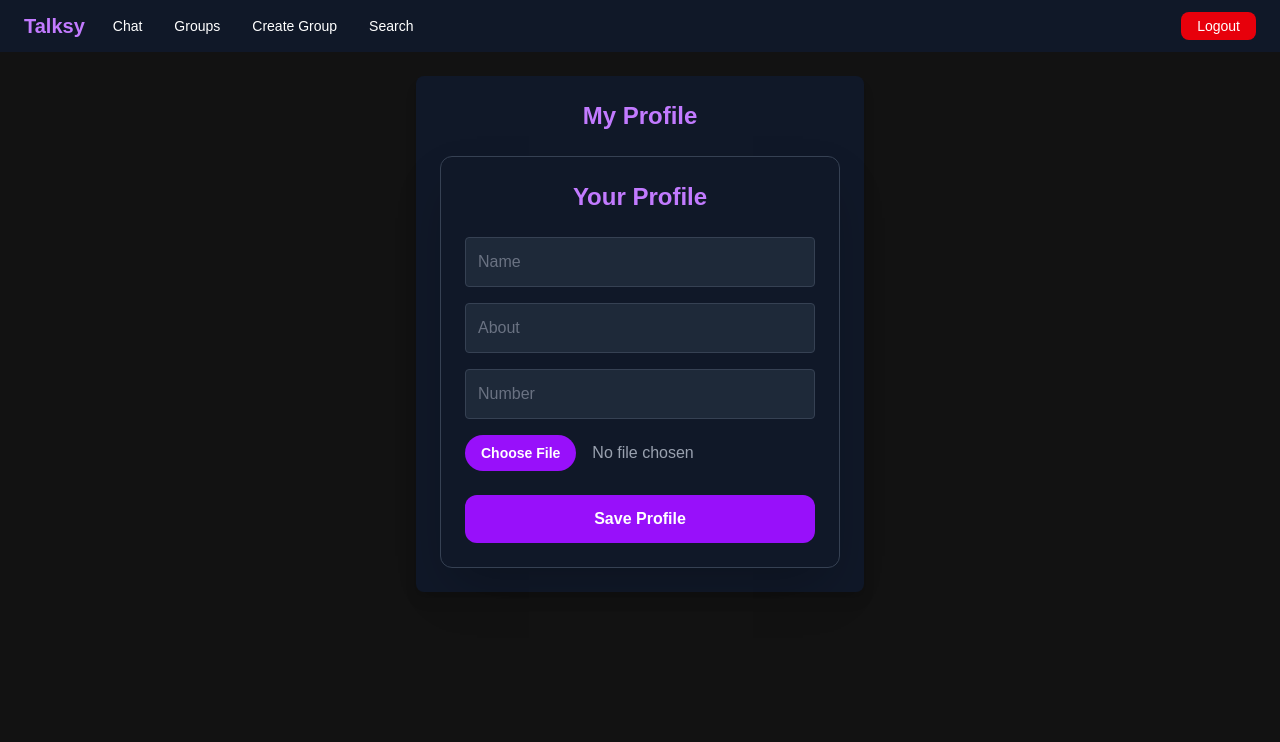
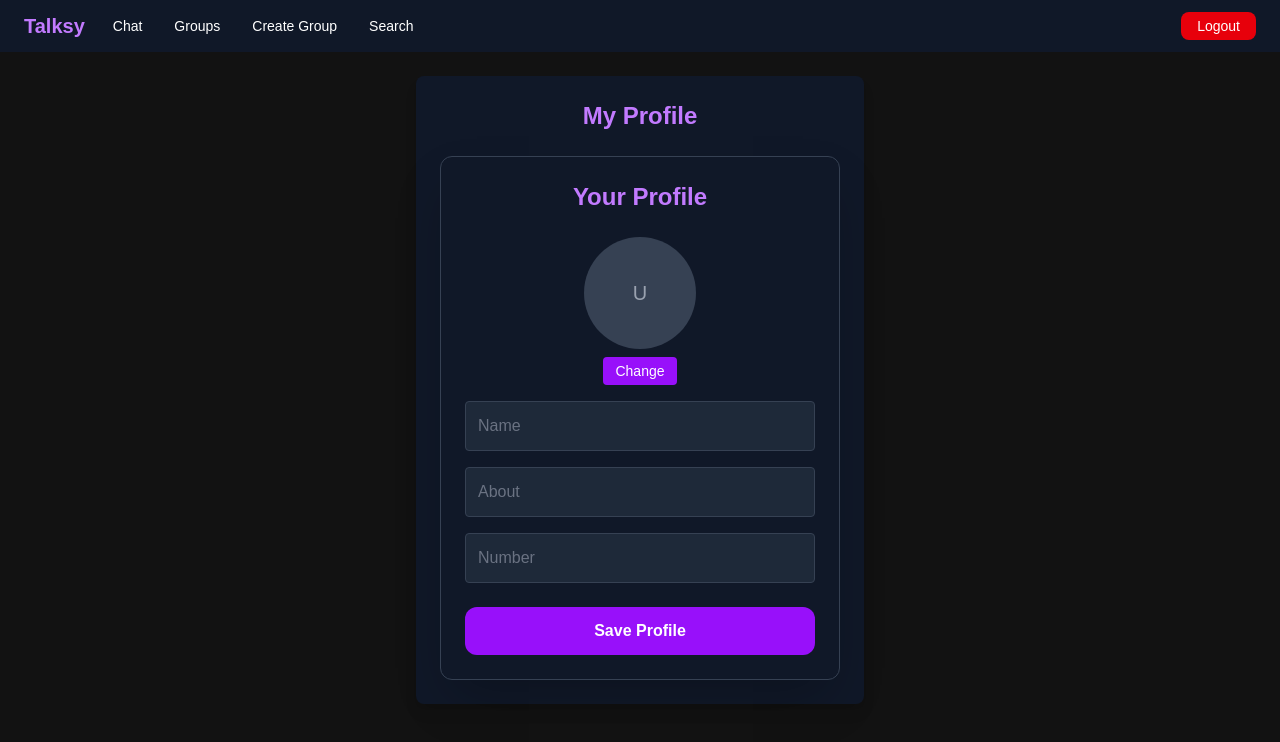
Before and after one commit to umair379/Talksy, a Next.js app: page /profile in a window 1280 px wide. Shown: the top 742 px of the page. Built offline with nearby package versions, Linux system fonts and the light colour scheme; no server answers; the database is empty; sample sign-in values are in the browser's storage.

Commit message:
Update ProfileForm.tsx

```diff
--- a/src/components/ProfileForm.tsx
+++ b/src/components/ProfileForm.tsx
@@ -3,7 +3,7 @@
 import { useEffect, useState } from "react";
 import { db, storage, auth } from "@/lib/firebase";
 import { doc, getDoc, setDoc } from "firebase/firestore";
-import { ref, uploadBytes, getDownloadURL } from "firebase/storage";
+import { ref, uploadBytes, getDownloadURL, deleteObject } from "firebase/storage";
 import { User as FirebaseUser } from "firebase/auth";
 import Image from "next/image";
 
@@ -41,6 +41,24 @@ export default function ProfileForm() {
     fetchProfile();
   }, []);
 
+  // remove DP
+  const handleRemoveImage = async () => {
+    const user: FirebaseUser | null = auth.currentUser;
+    if (!user) return;
+
+    if (!imageUrl) return;
+
+    try {
+      const imageRef = ref(storage, `profiles/${user.uid}`);
+      await deleteObject(imageRef);
+      setImageUrl("");
+      await setDoc(doc(db, "users", user.uid), { imageUrl: "" }, { merge: true });
+    } catch (err) {
+      console.error(err);
+      alert("Failed to remove image");
+    }
+  };
+
   // save/update profile
   const handleSubmit = async (e: React.FormEvent<HTMLFormElement>) => {
     e.preventDefault();
@@ -58,13 +76,17 @@ export default function ProfileForm() {
         finalImageUrl = await getDownloadURL(imageRef);
       }
 
-      await setDoc(doc(db, "users", user.uid), {
+      await setDoc(
+        doc(db, "users", user.uid),
+        {
           uid: user.uid,
           name,
           about,
           number,
           imageUrl: finalImageUrl,
-      }, { merge: true }); // merge: true added for consistency
+        },
+        { merge: true }
+      );
 
       alert("Profile saved successfully!");
       setImage(null);
@@ -79,7 +101,6 @@ export default function ProfileForm() {
 
   if (initialLoading) {
     return (
-      // 🎨 Theme Change: Darker loading screen, light text
       <div className="flex items-center justify-center h-[80vh] text-purple-400">
         Loading profile...
       </div>
@@ -89,29 +110,52 @@ export default function ProfileForm() {
   return (
     <form
       onSubmit={handleSubmit}
-      // 🎨 Theme Change: Dark form background, light borders
-      // 📱 Responsiveness: max-w-sm for small screens, p-4 for padding
       className="flex flex-col gap-4 max-w-sm sm:max-w-md mx-auto p-4 sm:p-6 border border-gray-700 rounded-xl bg-gray-900 shadow-2xl"
     >
-      {/* 🎨 Theme Change: Purple heading */}
       <h2 className="text-2xl font-bold text-center mb-2 text-purple-400">Your Profile</h2>
 
-      {imageUrl && (
-        <div className="flex justify-center">
+      {/* DP Display */}
+      <div className="flex flex-col items-center">
+        {imageUrl ? (
           <Image
             src={imageUrl}
             alt="Profile"
-            width={100}
-            height={100}
-            className="rounded-full object-cover w-24 h-24"
+            width={120}
+            height={120}
+            className="rounded-full object-cover border-2 border-purple-500"
           />
+        ) : (
+          <div className="w-28 h-28 rounded-full bg-gray-700 flex items-center justify-center text-gray-400 text-xl">
+            {name ? name.charAt(0) : "U"}
           </div>
         )}
 
+        {/* Change / Remove Buttons */}
+        <div className="flex gap-2 mt-2">
+          <label className="bg-purple-600 text-white px-3 py-1 rounded cursor-pointer hover:bg-purple-700 text-sm">
+            Change
+            <input
+              type="file"
+              className="hidden"
+              onChange={(e) => setImage(e.target.files?.[0] || null)}
+            />
+          </label>
+          {imageUrl && (
+            <button
+              type="button"
+              onClick={handleRemoveImage}
+              className="bg-red-600 text-white px-3 py-1 rounded hover:bg-red-700 text-sm"
+            >
+              Remove
+            </button>
+          )}
+        </div>
+      </div>
+
+      {/* Inputs */}
       <input
         type="text"
         placeholder="Name"
-        // 🎨 Theme Change: Darker input fields
         className="p-3 border border-gray-700 rounded bg-gray-800 text-white placeholder-gray-500 focus:ring-purple-500 focus:border-purple-500"
         value={name}
         onChange={(e) => setName(e.target.value)}
@@ -119,7 +163,6 @@ export default function ProfileForm() {
       <input
         type="text"
         placeholder="About"
-        // 🎨 Theme Change: Darker input fields
         className="p-3 border border-gray-700 rounded bg-gray-800 text-white placeholder-gray-500 focus:ring-purple-500 focus:border-purple-500"
         value={about}
         onChange={(e) => setAbout(e.target.value)}
@@ -127,22 +170,14 @@ export default function ProfileForm() {
       <input
         type="text"
         placeholder="Number"
-        // 🎨 Theme Change: Darker input fields
         className="p-3 border border-gray-700 rounded bg-gray-800 text-white placeholder-gray-500 focus:ring-purple-500 focus:border-purple-500"
         value={number}
         onChange={(e) => setNumber(e.target.value)}
-      />
-      <input
-        type="file"
-        onChange={(e) => setImage(e.target.files?.[0] || null)}
-        // 🎨 Theme Change: Better file input styling for dark mode
-        className="text-gray-400 file:mr-4 file:py-2 file:px-4 file:rounded-full file:border-0 file:text-sm file:font-semibold file:bg-purple-600 file:text-white hover:file:bg-purple-700"
       />
 
       <button
         type="submit"
         disabled={loading}
-        // 🎨 Theme Change: Purple button
         className={`${
           loading ? "bg-gray-600 cursor-not-allowed" : "bg-purple-600 hover:bg-purple-700"
         } text-white p-3 rounded-xl font-semibold transition mt-2`}
```
Lines whose indentation alone changed are shown as unchanged.
